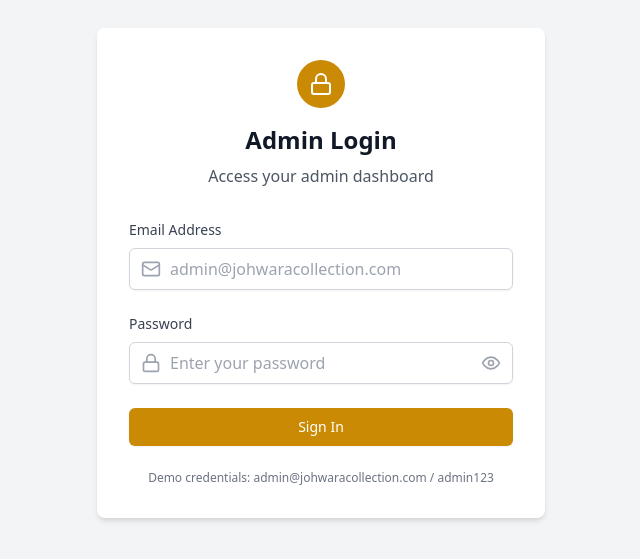
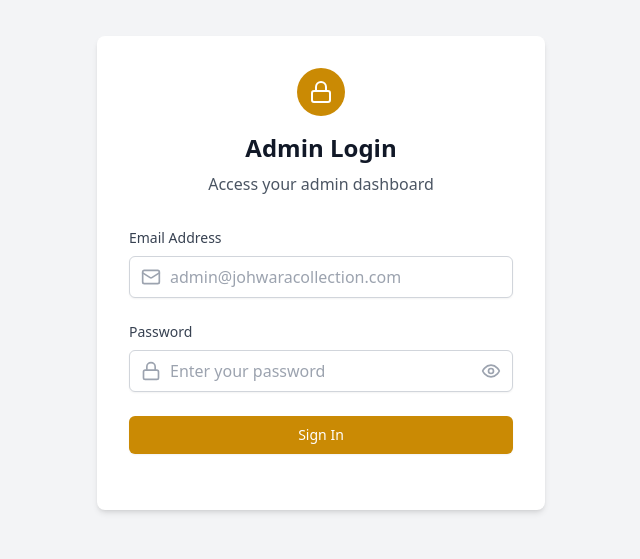
Before and after one commit to Guresh12/MUNA, a React (Vite) app: page /admin/login in a window 1280 px wide. Shown: the part 127-686 px from the top of the page, without its empty margins (319-959 px from the left). Built offline with nearby package versions, Linux system fonts and the light colour scheme; no server answers.

Commit message:
Update AdminLogin.tsx

```diff
--- a/src/components/admin/AdminLogin.tsx
+++ b/src/components/admin/AdminLogin.tsx
@@ -113,7 +113,7 @@ const AdminLogin: React.FC = () => {
 
         <div className="mt-6 text-center">
           <p className="text-xs text-gray-500">
-            Demo credentials: admin@johwaracollection.com / admin123
+
           </p>
         </div>
       </div>
```
